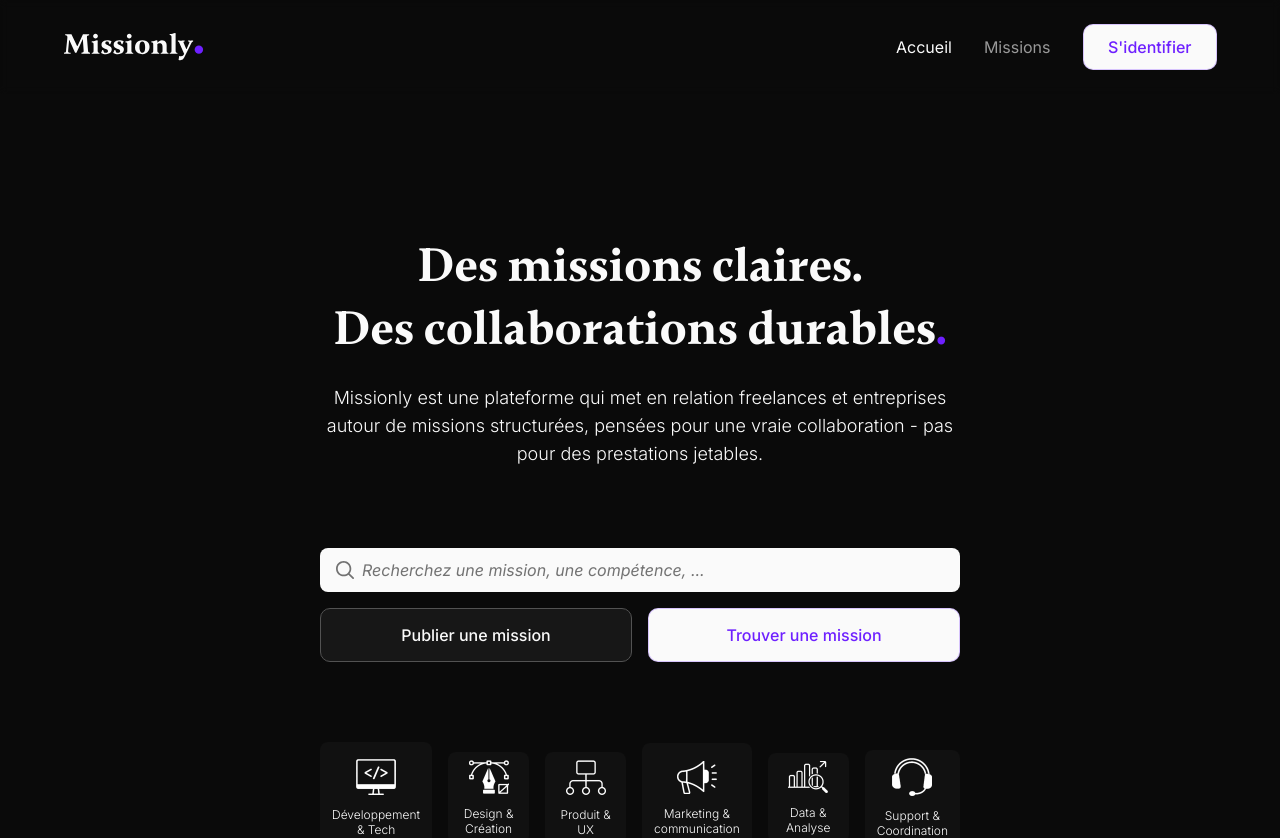
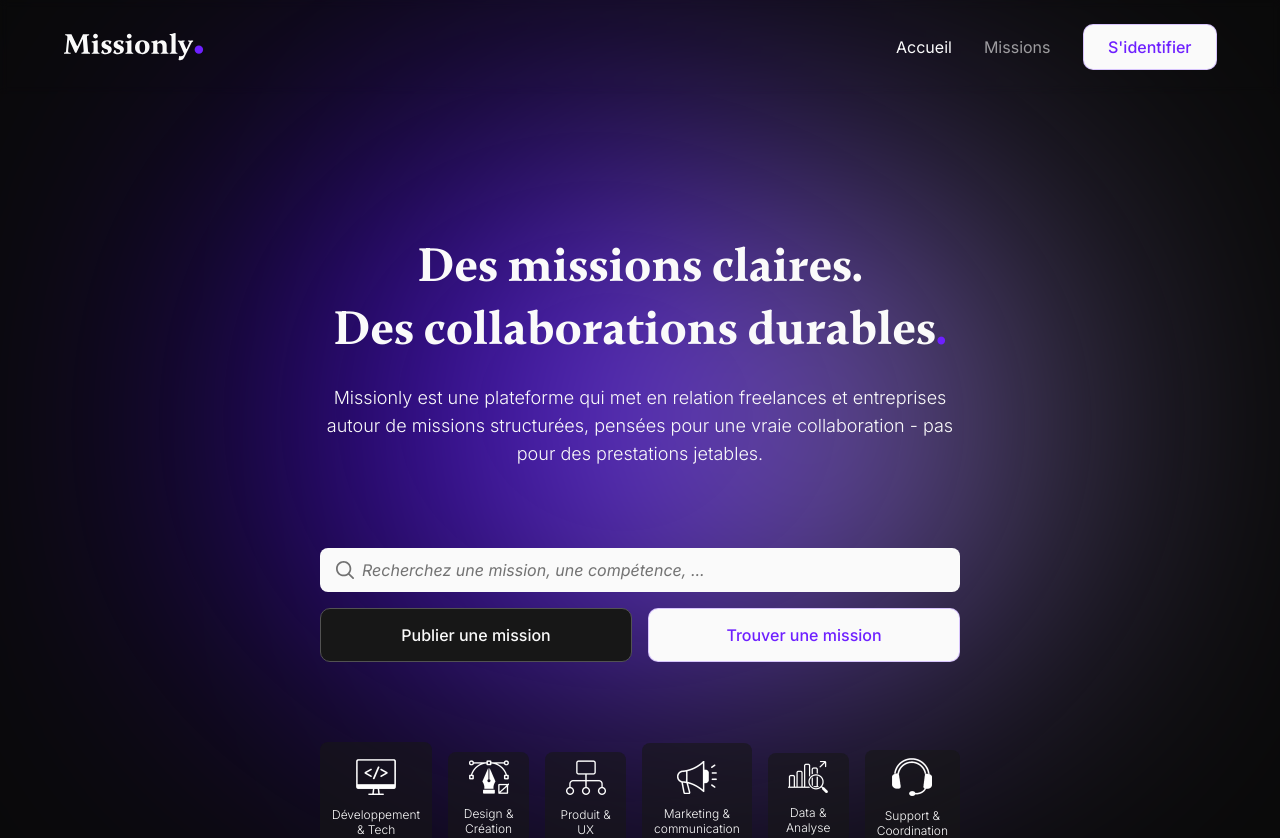
Before and after one commit to usinedev/missionly, a React (Vite) app: page / in a window 1280 px wide. Shown: the top 838 px of the page. Built offline with nearby package versions, Linux system fonts and the light colour scheme.

Commit message:
github action with cypress

```diff
--- a/cypress.config.js
+++ b/cypress.config.js
@@ -2,6 +2,8 @@
 
 export default defineConfig({
     allowCypressEnv: false,
+
+    projectId: "r4wabc",
 
     viewportHeight: 1000,
     viewportWidth: 1440,
--- a/src/styles/components/_nav.scss
+++ b/src/styles/components/_nav.scss
@@ -10,7 +10,6 @@
   left: 0;
   z-index: 100;
   width: 100%;
-  background-color: rgba($color: $black-main, $alpha: 0.8);
   backdrop-filter: blur(4px);
 
   .container {
@@ -56,7 +55,6 @@
 @media (min-width: 1100px) {
   header {
     position: relative;
-    background-color: rgba($color: $black-main, $alpha: 0);
     backdrop-filter: blur(0px);
     transition: all .2s;
 
--- a/src/styles/pages/_home.scss
+++ b/src/styles/pages/_home.scss
@@ -92,7 +92,7 @@
             display: flex;
             flex-direction: column;
             align-items: start;
-            width: 50%;
+            width: 80%;
 
             .step {
             width: 100%;
@@ -254,7 +254,7 @@
     position: absolute;
     width: 90%;
     left: 50%;
-    top: 50%;
+    top: 30vh;
     transform: translate(-50%, -50%);
     z-index: -1;
     filter: blur(100px);
@@ -262,12 +262,8 @@
 
 @media (min-width: 1100px) {
 .bgImg {
-    position: absolute;
+    top: 50vh;
     width: 60%;
-    left: 50%;
-    top: 50%;
-    transform: translate(-50%, -50%);
-    z-index: -1;
     filter: blur(150px);
 }
 
@@ -284,6 +280,13 @@
 
         .categories {
             flex-wrap: nowrap;
+        }
+    }
+
+    section.howItWorks .container {
+
+        .steps {
+            width: 50%;
         }
     }
 
```
